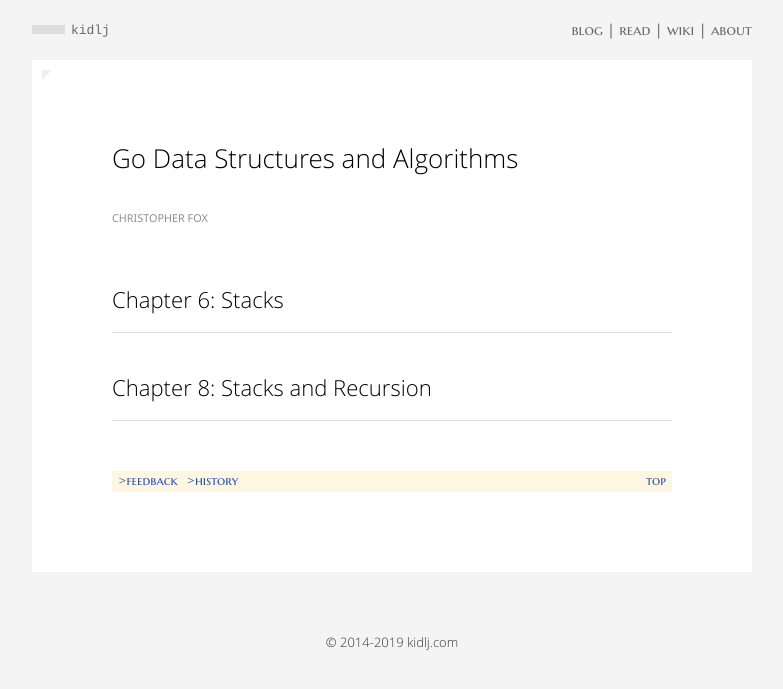
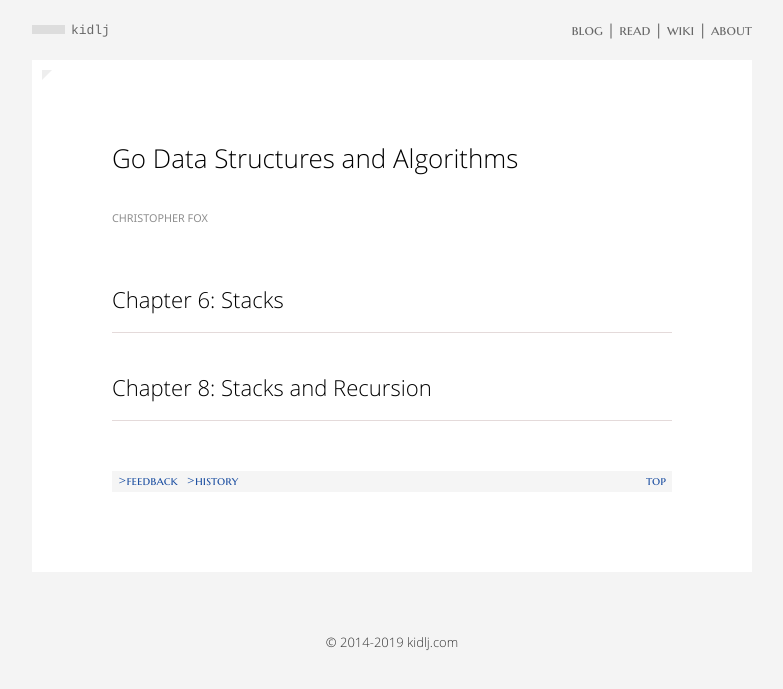
Before and after one commit to kidlj/awei, a Jekyll site: the page built from _read/go-data-structures-and-algorithms.md, in a window 1280 px wide. Shown: the top 689 px of the page, without its empty margins (248-1031 px from the left). Built offline with Jekyll 4.4.1, drawn with Linux system fonts in a browser that asks for light colours.

Commit message:
tweak function bar background color :)

```diff
--- a/css/style.css
+++ b/css/style.css
@@ -187,7 +187,7 @@ article {
 	font-family: "Marcellus SC", 'Segoe UI', Arial, 'Helvetica', 'Dejavu Sans', sans-serif;
 	font-size: 13px;
 	padding: 0px 6px;
-	background-color: #FDF6E3; }
+	background-color: #F5F5F5; }
 .function .top {
 	float: right; }
 .function .feedback{
```
